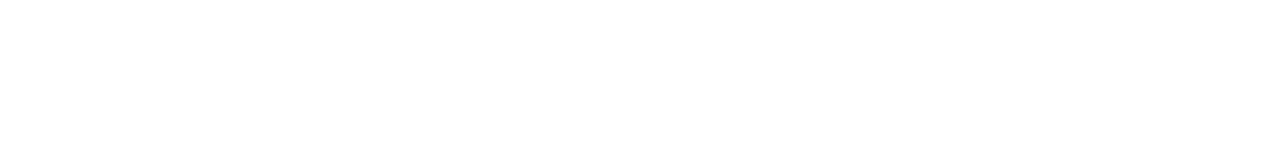
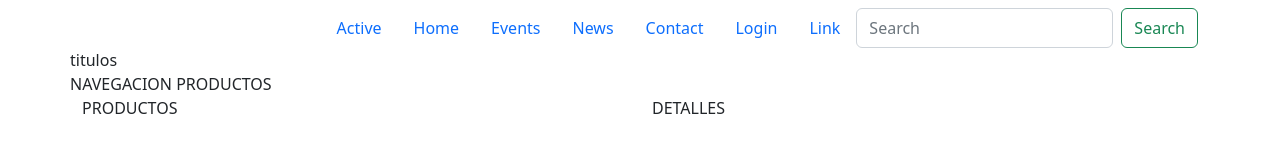
Before and after one commit to itorricom/examenparcial2, a plain HTML site: page index.html in a window 1280 px wide. Drawn offline with nearby package versions, Linux system fonts and the light colour scheme.

Commit message:
Header - navegacion finalizado

```diff
--- a/index.html
+++ b/index.html
@@ -1,13 +1,62 @@
 <!doctype html>
 <html lang="en">
-  <head>
+
+<head>
     <meta charset="utf-8">
     <meta name="viewport" content="width=device-width, initial-scale=1">
     <title>Inicio</title>
-    <link href="https://cdn.jsdelivr.net/npm/bootstrap@5.2.0-beta1/dist/css/bootstrap.min.css" rel="stylesheet" integrity="sha384-0evHe/X+R7YkIZDRvuzKMRqM+OrBnVFBL6DOitfPri4tjfHxaWutUpFmBp4vmVor" crossorigin="anonymous">
-  </head>
-  <body>
+    <link href="https://cdn.jsdelivr.net/npm/bootstrap@5.2.0-beta1/dist/css/bootstrap.min.css" rel="stylesheet"
+        integrity="sha384-0evHe/X+R7YkIZDRvuzKMRqM+OrBnVFBL6DOitfPri4tjfHxaWutUpFmBp4vmVor" crossorigin="anonymous">
+</head>
 
-    <script src="https://cdn.jsdelivr.net/npm/bootstrap@5.2.0-beta1/dist/js/bootstrap.bundle.min.js" integrity="sha384-pprn3073KE6tl6bjs2QrFaJGz5/SUsLqktiwsUTF55Jfv3qYSDhgCecCxMW52nD2" crossorigin="anonymous"></script>
-  </body>
+<body>
+    <div class="container-sm">
+        <div class="row d-flex mt-2">
+            <ul class="nav justify-content-end">
+                <li class="nav-item">
+                    <a class="nav-link active" aria-current="page" href="#">Active</a>
+                </li>
+                <li class="nav-item">
+                    <a class="nav-link" href="#">Home</a>
+                </li>
+                <li class="nav-item">
+                    <a class="nav-link" href="#">Events</a>
+                </li>
+                <li class="nav-item">
+                    <a class="nav-link" href="#">News</a>
+                </li>
+                <li class="nav-item">
+                    <a class="nav-link" href="#">Contact</a>
+                </li>
+                <li class="nav-item">
+                    <a class="nav-link" href="#">Login</a>
+                </li>
+                <li class="nav-item">
+                    <a class="nav-link" href="#">Link</a>
+                </li>
+                <li class="nav-item"></li>
+                <form class="d-flex">
+                    <input class="form-control me-2" type="search" placeholder="Search" aria-label="Search">
+                    <button class="btn btn-outline-success" type="submit">Search</button>
+                </form>
+                </li>
+            </ul>
+
+        </div>
+        <div class="row">
+            titulos
+        </div>
+        <div class="row">
+            NAVEGACION PRODUCTOS
+        </div>
+        <div class="row">
+            <div class="col">PRODUCTOS</div>
+            <div class="col">DETALLES</div>
+        </div>
+    </div>
+    <script src="https://cdn.jsdelivr.net/npm/bootstrap@5.2.0-beta1/dist/js/bootstrap.bundle.min.js"
+        integrity="sha384-pprn3073KE6tl6bjs2QrFaJGz5/SUsLqktiwsUTF55Jfv3qYSDhgCecCxMW52nD2"
+        crossorigin="anonymous"></script>
+</body>
+
 </html>
```
